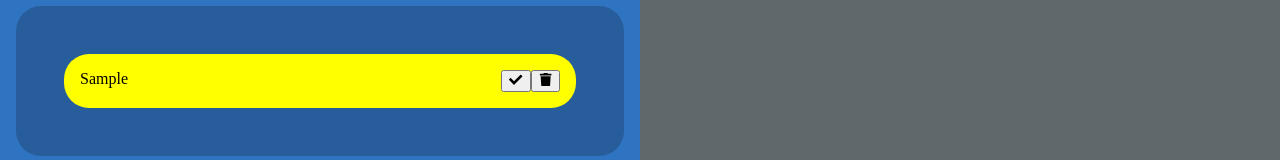
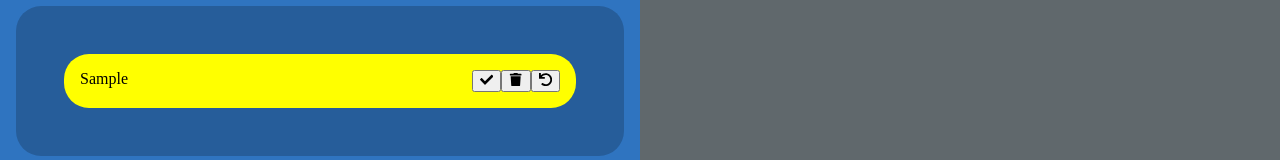
Before and after one commit to FelixBC/Taskify, a React (Vite) app: page / in a window 1280 px wide. Both pictures are taken after typing "Sample" into the empty fields and a click on the button "Go". Shown: the part 341-501 px from the top of the page. Built offline with nearby package versions, Linux system fonts and the light colour scheme; the HTML template or start-up script is replaced by a standard one.

Commit message:
Feature: Implemented UndoButton and logic

```diff
--- a/src/components/TaskHolder.tsx
+++ b/src/components/TaskHolder.tsx
@@ -2,7 +2,7 @@ import React from "react";
 import type { Todo } from "./model";
 import "./TaskHolder.css";
 import IconButton from "./IconButton";
-import { FaCheck, FaTrash } from "react-icons/fa";
+import { FaCheck, FaTrash, FaUndo } from "react-icons/fa";
 
 type TodosProps = {
   todos: Todo[];
@@ -13,6 +13,7 @@ type TodosProps = {
 const TaskHolder: React.FC<TodosProps> = ({ todos, setTodos }) => {
   const iconCheck = <FaCheck />;
   const iconDelete = <FaTrash />;
+  const iconUndone = <FaUndo />;
 
   const handleDone = (id: number) => {
     setTodos((prevTodos) =>
@@ -26,6 +27,14 @@ const TaskHolder: React.FC<TodosProps> = ({ todos, setTodos }) => {
   const handleDelete = (id: number) => {
     setTodos((prevTodos) => prevTodos.filter((todo) => todo.id !== id));
     console.log(todos);
+  };
+
+  const handleUndone = (id: number) => {
+    setTodos((prevTodos) =>
+      prevTodos.map((todo) =>
+        todo.id === id ? { ...todo, isDone: false } : todo,
+      ),
+    );
   };
 
   return (
@@ -52,6 +61,15 @@ const TaskHolder: React.FC<TodosProps> = ({ todos, setTodos }) => {
                   size: 20,
                 }}
               />
+
+              <IconButton
+                className="task__list-icon-undone"
+                icon={iconUndone}
+                onClick={() => handleUndone(todo.id)}
+                iconProps={{
+                  size: 20,
+                }}
+              />
             </div>
           </li>
         ))}
```
